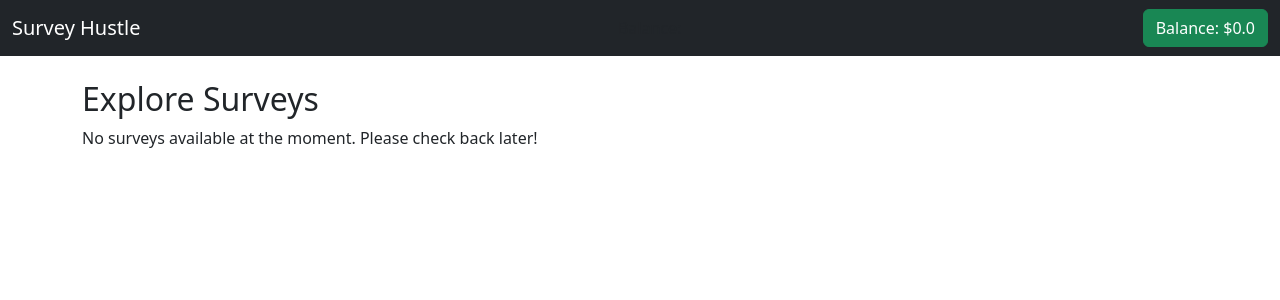
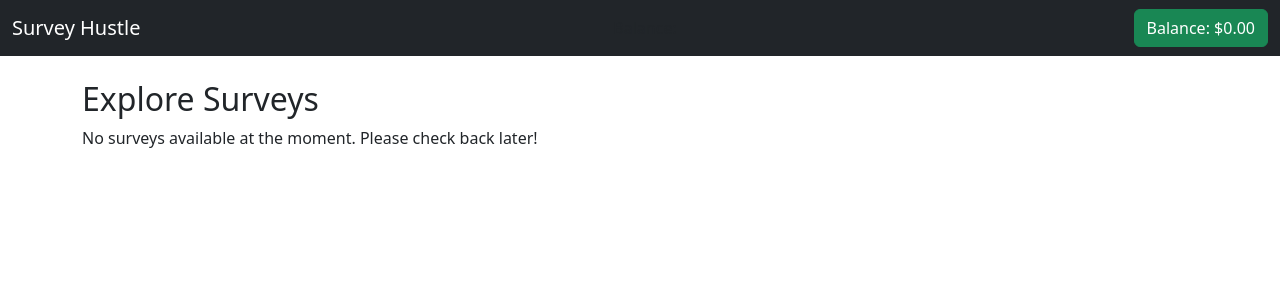
Before and after one commit to MaxCouling/SurveyHustle, a Flask app: page /explore in a window 1280 px wide. Shown: the top 300 px of the page. Run offline with Flask 3, Linux system fonts and the light colour scheme; the visitor is signed in with stand-in values (Sample User, id 1); data that the repository does not hold is empty.

Commit message:
balance showed to 2dp

```diff
--- a/app/templates/explore.html
+++ b/app/templates/explore.html
@@ -15,7 +15,7 @@
                     <h5 class="card-title">{{ survey.title }}</h5>
                     <p class="card-text">{{ survey.description }}</p>
                     <p class="card-text">
-                        <small class="text-muted">Payout: ${{ "%.2f"|format(survey.balance) }}</small>
+                        <small class="text-muted">Payout: ${{ "%.2f"|format(survey.per_question_payout) }}</small>
                     </p>
                     <a href="{{ url_for('start_survey', survey_id=survey.id) }}" class="btn btn-primary">Take Survey</a>
                 </div>
--- a/app/templates/navbar.html
+++ b/app/templates/navbar.html
@@ -25,7 +25,7 @@
         </div> -->
         {% if current_user.is_authenticated %}
         <span class="nav-link">Balance: </span>
-        <button type="button" class="btn btn-success">Balance: $<span id="user-balance">{{ current_user.balance }}</span></button>
+        <button type="button" class="btn btn-success">Balance: ${{ "%.2f" | format(current_user.balance) }}</button>
         {%endif%}
     </div>
 </nav>
```
